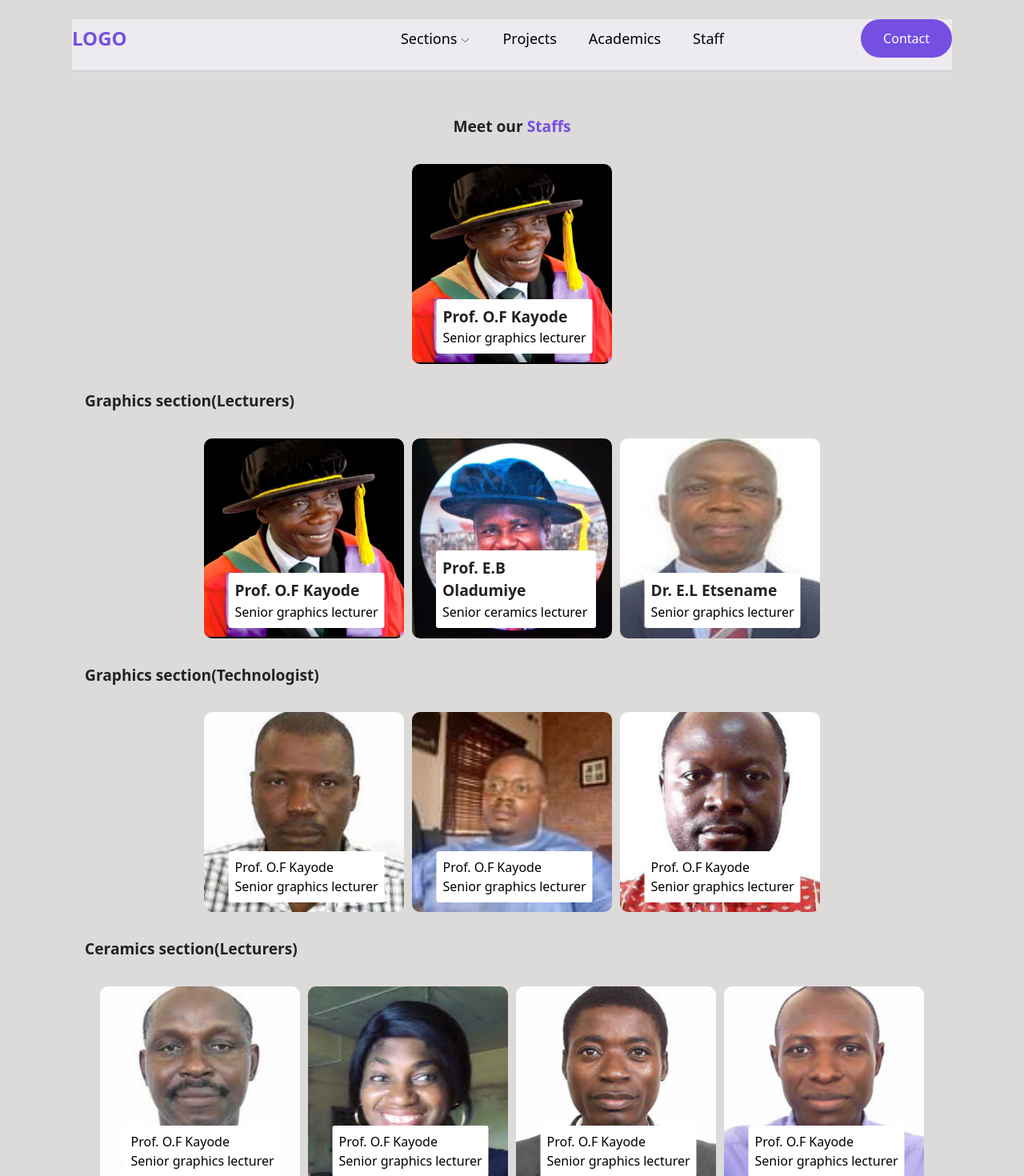
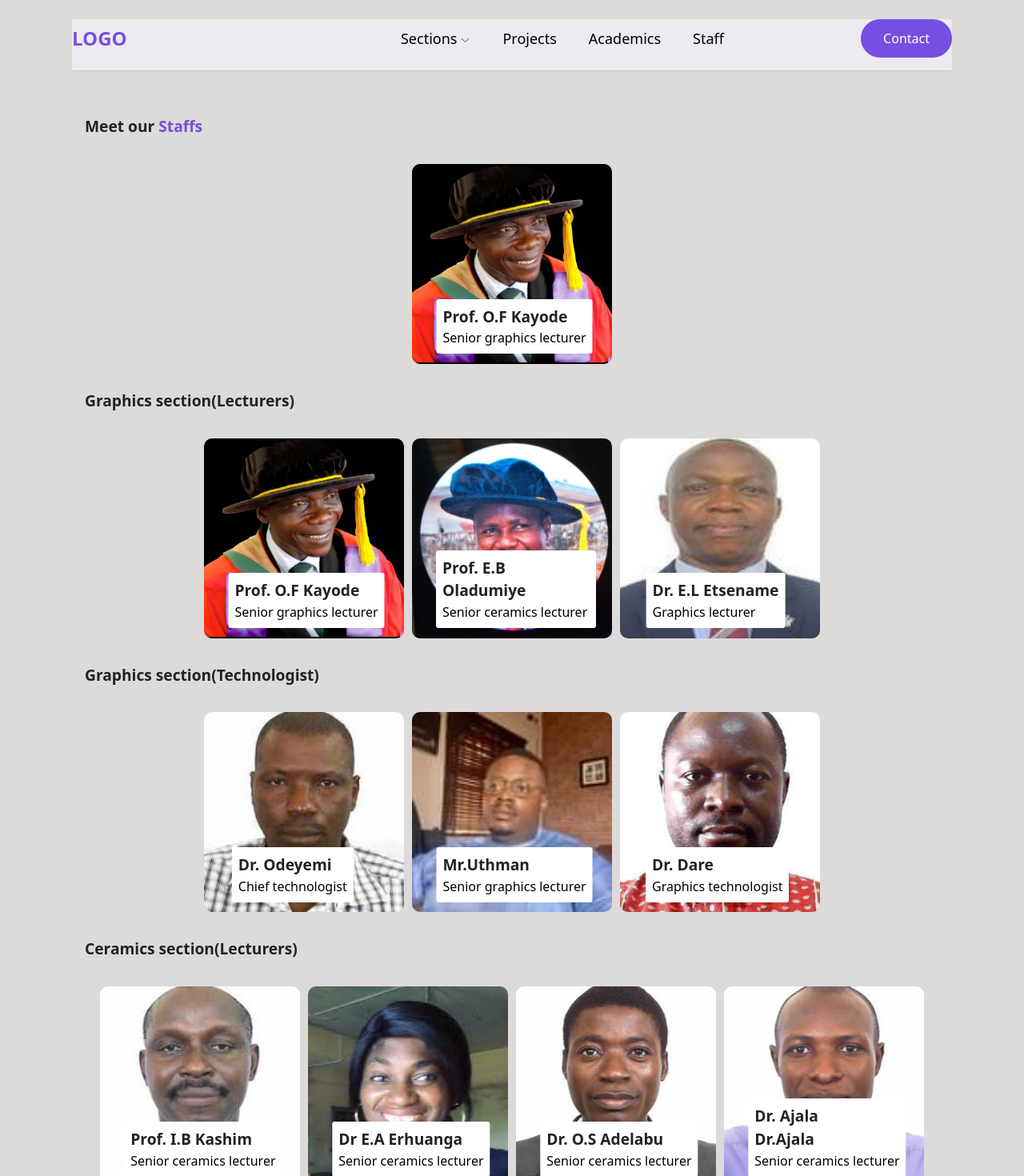
Before and after one commit to DavidOsezua/futa-idd, a React (Vite) app: page /staff in a window 1280 px wide. Shown: the top 1470 px of the page at 80% size. Built offline with nearby package versions, Linux system fonts and the light colour scheme.

Commit message:
updated staff page

```diff
--- a/src/Pages/About.jsx
+++ b/src/Pages/About.jsx
@@ -1,7 +1,13 @@
+// eslint-disable-next-line no-unused-vars
 import React from "react";
+import styles from "./AboutUs.module.css";
 
 const About = () => {
-  return <div>About</div>;
+  return (
+    <section className="pt-[8rem]">
+      <div className={`${styles.container}`}>About us</div>
+    </section>
+  );
 };
 
 export default About;
--- a/src/Pages/Staffs.jsx
+++ b/src/Pages/Staffs.jsx
@@ -19,7 +19,7 @@ const Staffs = () => {
   return (
     <section className="pt-[8rem] bg-[#dddada]">
       <div className={`${styles.container}`}>
-        <h2 className={`${styles.title} text-center`}>
+        <h2 className={`${styles.title} ${styles.center} `}>
           Meet our <span className="text-[#754FE2]"> Staffs</span>
         </h2>
 
@@ -54,7 +54,7 @@ const Staffs = () => {
             <img src={DrEtsename} className={`${styles.image}`} />
             <div className={`${styles.rank}`}>
               <h2 className={`${styles.title}`}>Dr. E.L Etsename</h2>
-              <p>Senior graphics lecturer</p>
+              <p>Graphics lecturer</p>
             </div>
           </div>
         </div>
@@ -64,14 +64,14 @@ const Staffs = () => {
           <div className={`${styles.imageWrapper}`}>
             <img src={DrOdeyemi} className={`${styles.image}`} />
             <div className={`${styles.rank}`}>
-              <h2>Prof. O.F Kayode</h2>
-              <p>Senior graphics lecturer</p>
+              <h2 className={`${styles.title}`}>Dr. Odeyemi</h2>
+              <p>Chief technologist</p>
             </div>
           </div>
           <div className={`${styles.imageWrapper}`}>
             <img src={MrUthman} className={`${styles.image}`} />
             <div className={`${styles.rank}`}>
-              <h2>Prof. O.F Kayode</h2>
+              <h2 className={`${styles.title}`}>Mr.Uthman</h2>
               <p>Senior graphics lecturer</p>
             </div>
           </div>
@@ -79,8 +79,8 @@ const Staffs = () => {
           <div className={`${styles.imageWrapper}`}>
             <img src={DrDare} className={`${styles.image}`} />
             <div className={`${styles.rank}`}>
-              <h2>Prof. O.F Kayode</h2>
-              <p>Senior graphics lecturer</p>
+              <h2 className={`${styles.title}`}>Dr. Dare</h2>
+              <p>Graphics technologist</p>
             </div>
           </div>
         </div>
@@ -90,37 +90,39 @@ const Staffs = () => {
           <div className={`${styles.imageWrapper}`}>
             <img src={ProfKashim} className={`${styles.image}`} />
             <div className={`${styles.rank}`}>
-              <h2>Prof. O.F Kayode</h2>
-              <p>Senior graphics lecturer</p>
+              <h2 className={`${styles.title}`}>Prof. I.B Kashim</h2>
+              <p>Senior ceramics lecturer</p>
             </div>
           </div>
 
           <div className={`${styles.imageWrapper}`}>
             <img src={DrErhuanga} className={`${styles.image}`} />
             <div className={`${styles.rank}`}>
-              <h2>Prof. O.F Kayode</h2>
-              <p>Senior graphics lecturer</p>
+              <h2 className={`${styles.title}`}>Dr E.A Erhuanga</h2>
+              <p>Senior ceramics lecturer</p>
             </div>
           </div>
           <div className={`${styles.imageWrapper}`}>
             <img src={DrAdelabu} className={`${styles.image}`} />
             <div className={`${styles.rank}`}>
-              <h2>Prof. O.F Kayode</h2>
-              <p>Senior graphics lecturer</p>
+              <h2 className={`${styles.title}`}>Dr. O.S Adelabu</h2>
+              <p>Senior ceramics lecturer</p>
             </div>
           </div>
           <div className={`${styles.imageWrapper}`}>
             <img src={DrAjala} className={`${styles.image}`} />
             <div className={`${styles.rank}`}>
-              <h2>Prof. O.F Kayode</h2>
-              <p>Senior graphics lecturer</p>
+              <h2 className={`${styles.title}`}>Dr. Ajala</h2>
+              <h2 className={`${styles.title}`}>Dr.Ajala</h2>
+              <p>Senior ceramics lecturer</p>
             </div>
           </div>
           <div className={`${styles.imageWrapper}`}>
             <img src={DrOlogunwa} className={`${styles.image}`} />
             <div className={`${styles.rank}`}>
-              <h2>Prof. O.F Kayode</h2>
-              <p>Senior graphics lecturer</p>
+              <h2 className={`${styles.title}`}>Dr.Ologunwa</h2>
+
+              <p>Senior ceramics lecturer</p>
             </div>
           </div>
         </div>
--- a/src/Pages/Staffs.module.css
+++ b/src/Pages/Staffs.module.css
@@ -18,6 +18,10 @@
   height: 250px;
   object-fit: cover;
   border-radius: 10px;
+}
+
+.center {
+  text-align: center;
 }
 
 .imageContainer {
@@ -43,3 +47,9 @@
   padding: 0.5rem;
   border-radius: 3px;
 }
+
+@media screen and (min-width: 916px) {
+  .center {
+    text-align: left;
+  }
+}
```
Also changed, not shown: src/Pages/AboutUs.module.css (added).
